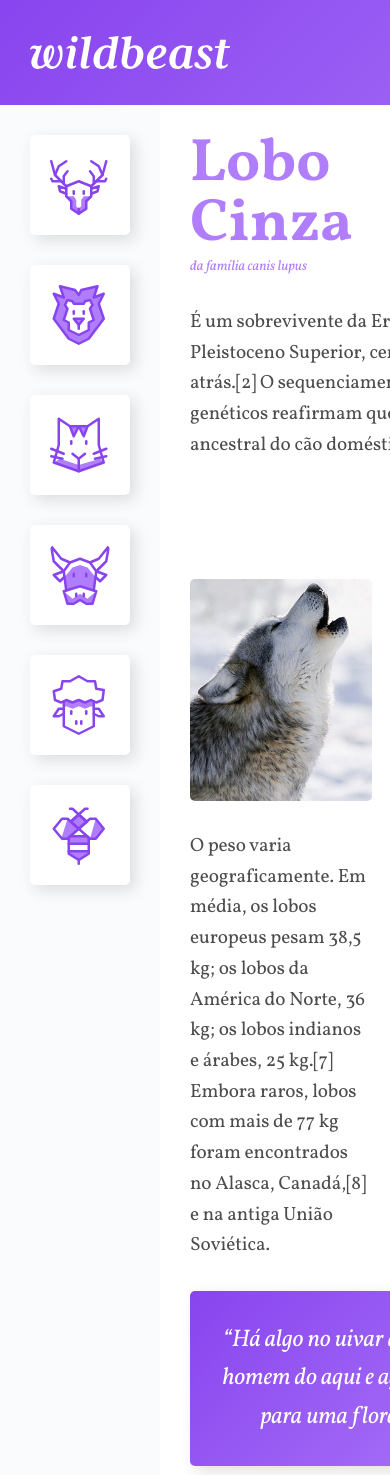
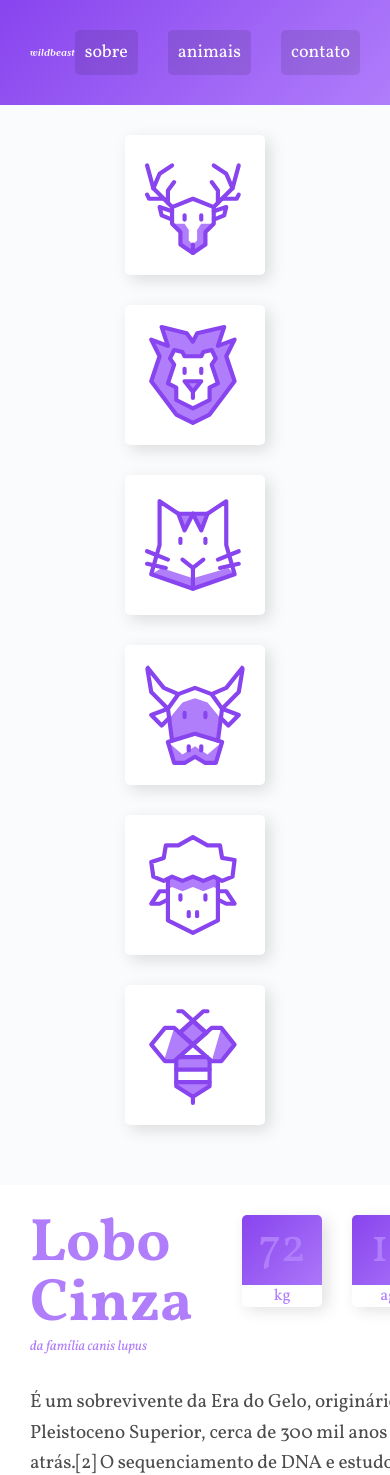
Before and after one commit to jgdj01/origamid-cursos, a PHP site: page / in a window 390 px wide; the page is wider, and only the part inside the window is pictured. Shown: the top 1475 px of that part. Run offline with PHP 8.4, Linux system fonts and the light colour scheme.

Commit message:
Wildbeast Responsivo Grid

```diff
--- a/css-grid-layout/wildbeast/css/style.css
+++ b/css-grid-layout/wildbeast/css/style.css
@@ -35,6 +35,28 @@
     "header header header"
     "sidenav content anuncios"
     "footer footer footer";
+}
+
+@media (max-width: 1200px) {
+  .estrutura {
+    grid-template-areas:
+      "header header header"
+      "sidenav content content"
+      "sidenav anuncios anuncios"
+      "footer footer footer";
+  }
+}
+
+@media (max-width: 760px) {
+  .estrutura {
+    grid-template-columns: 100%;
+    grid-template-areas:
+      "header"
+      "sidenav"
+      "content"
+      "anuncios"
+      "footer";
+  }
 }
 
 /* HEADER */
```
